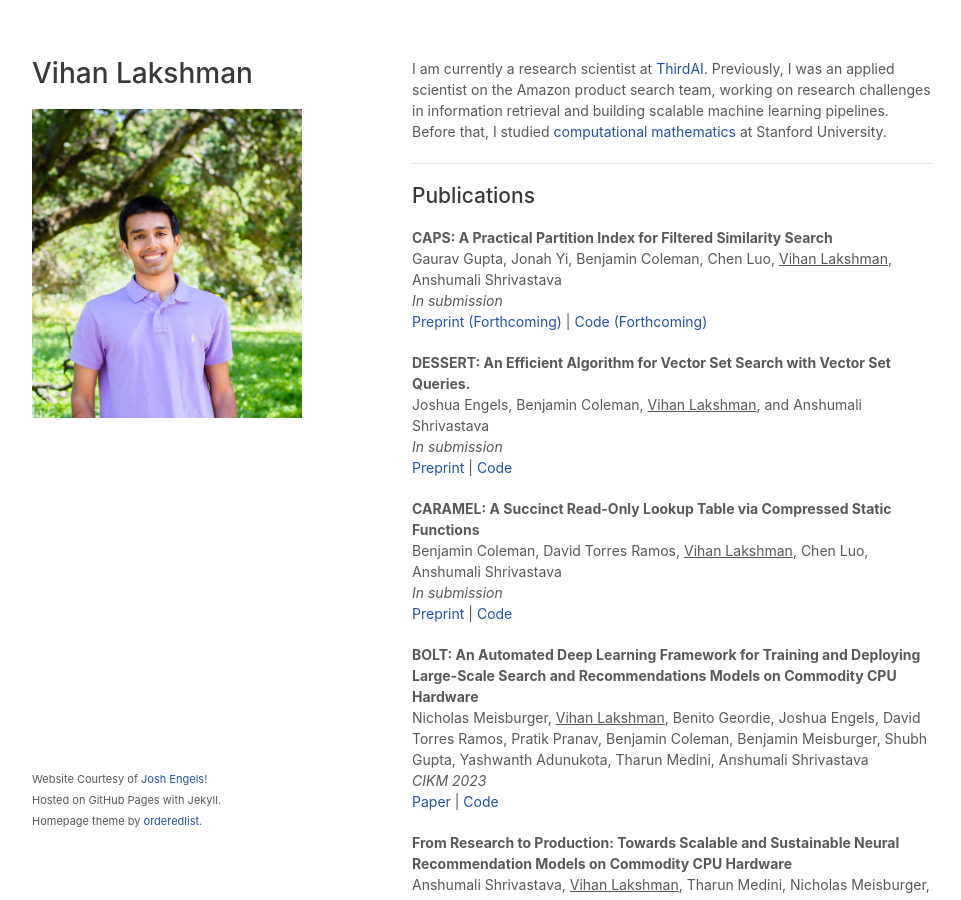
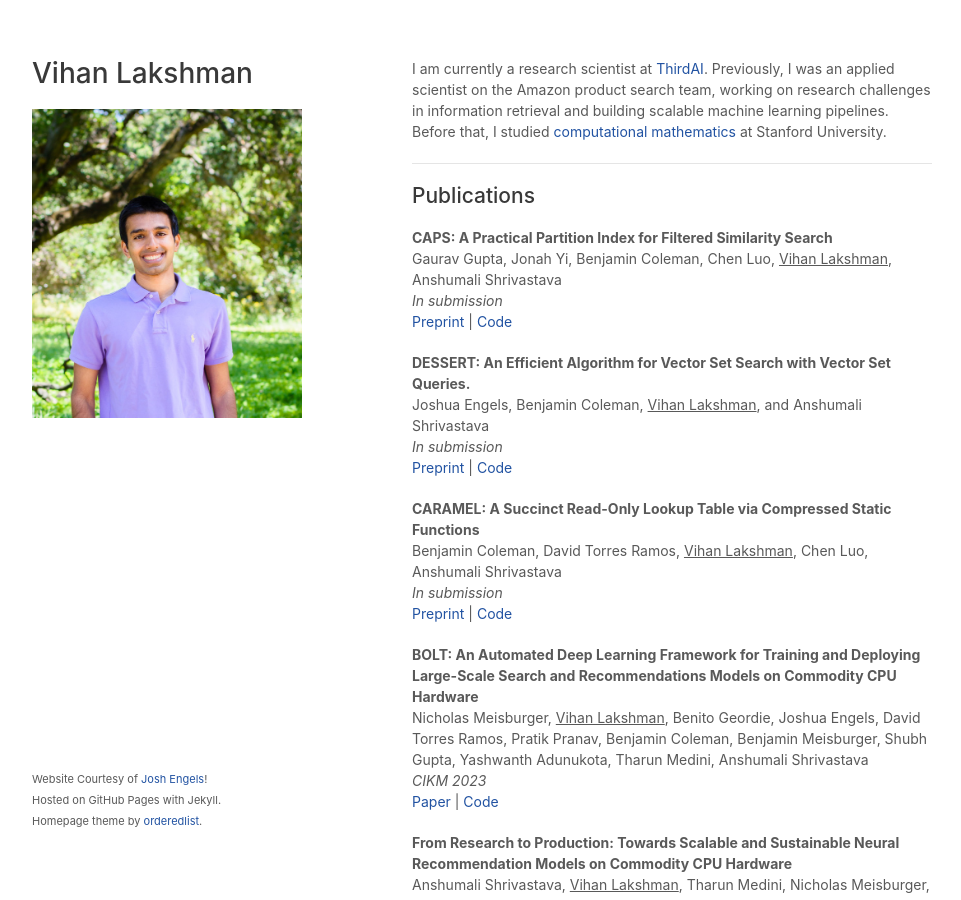
Before and after one commit to vihan-lakshman/vihan-lakshman.github.io, a Jekyll site: the page built from index.html, in a window 1280 px wide and 900 px high. Shown: the whole window, without its empty margins (158-1119 px from the left). Built offline with Jekyll 4.4.1, drawn with Linux system fonts in a browser that asks for light colours; a style sheet for code colours, icons or effects is not loaded.

Commit message:
Update publications

```diff
--- a/index.html
+++ b/index.html
@@ -55,8 +55,8 @@
         <b>CAPS: A Practical Partition Index for Filtered Similarity Search</b> <br>
         Gaurav Gupta, Jonah Yi, Benjamin Coleman, Chen Luo, <u>Vihan Lakshman</u>, Anshumali Shrivastava<br>
         <i>In submission</i><br>
-        <a href="">Preprint (Forthcoming)</a> |
-        <a href="">Code (Forthcoming)</a>
+        <a href="https://arxiv.org/pdf/2308.15014v1.pdf">Preprint</a> |
+        <a href="https://github.com/gaurav16gupta/constrainedANN">Code</a>
         <!-- <a href="dessert">Blog Post</a> -->
       </p>
 
```
